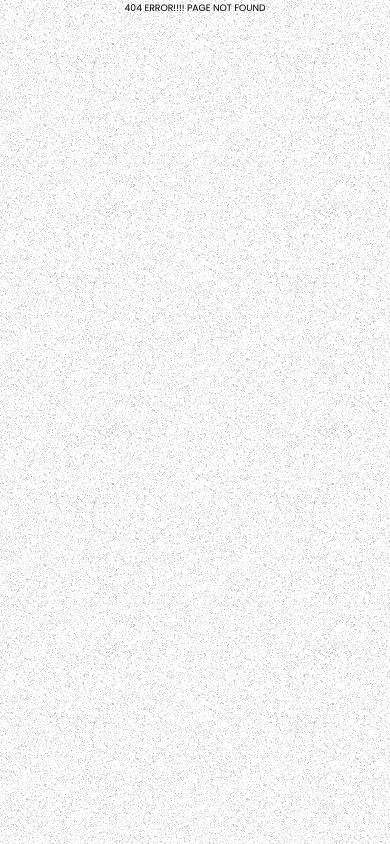
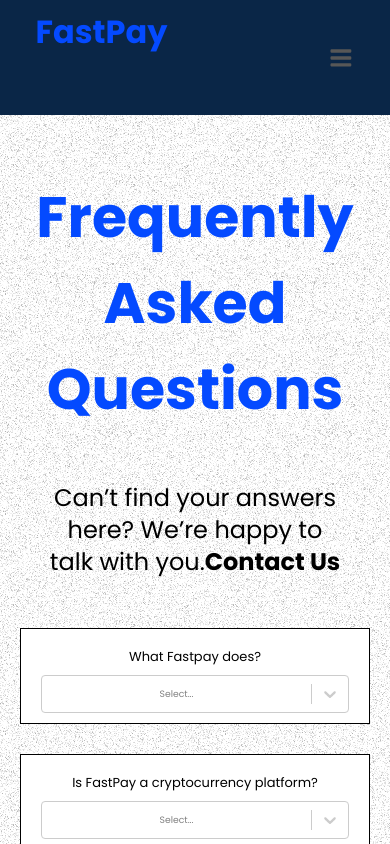
Before and after one commit to Smallstepss/FastPay, a React (Create React App) app in the folder fast-pay/: page /FAQS in a window 390 px wide. Before the commit this address had no page. Shown: the top 844 px of the page. Built offline with nearby package versions, Linux system fonts and the light colour scheme.

Commit message:
add FAQ page.Remove resources page

```diff
--- a/fast-pay/package.json
+++ b/fast-pay/package.json
@@ -11,6 +11,7 @@
     "react-icons": "^4.7.1",
     "react-router-dom": "^6.4.3",
     "react-scripts": "5.0.1",
+    "react-select": "^5.8.0",
     "web-vitals": "^2.1.4"
   },
   "scripts": {
@@ -37,5 +38,4 @@
       "last 1 safari version"
     ]
   }
-
 }
--- a/fast-pay/src/App.jsx
+++ b/fast-pay/src/App.jsx
@@ -3,7 +3,7 @@
 import AboutUs from "./pages/aboutUs/AboutUs"
 import ContactUs from "./pages/contactUs/ContactUs"
 import OurSolution from "./pages/ourSolution/OurSolution"
-import Resources from "./pages/resources/Resources"
+import FAQS from "./pages/FAQS/FAQS"
 import ErrorPage from "./pages/ErrorPage"
 
 
@@ -15,7 +15,7 @@
       <Route path="/" element={<OurSolution />} />
       <Route path="/ContactUs" element={<ContactUs />} />
       <Route path="/AboutUs" element={<AboutUs />} />
-      <Route path="/Resources" element={<Resources />} />
+      <Route path="/FAQS" element={<FAQS />} />
       <Route path="*" element={<ErrorPage />} />
 
     </Routes>
--- a/fast-pay/src/components/forms/ContactForm.jsx
+++ b/fast-pay/src/components/forms/ContactForm.jsx
@@ -54,8 +54,6 @@
     <div className='form-div'>
         <div className='form-group'>
 
-
-
           <label htmlFor='fullName' >Full Name   </label>
           <input
                 onChange={handleFullNameChange}
@@ -64,14 +62,11 @@
                 type="text"
                 name="fullName"
                 value={values.fullName}
-
           />
             {submitted && !values.fullName ?   <span id="full-name-error">Please enter a full name</span> : null}
     </div>
 
-
     <div className='form-group'>
-
 
      <label htmlFor='email' >Email   </label>
         <input
@@ -83,7 +78,6 @@
               value={values.email}
         />
             {submitted && !values.email ? <span id="email-error">Please enter an email address</span> : null}
-
 
     </div>
     </div>
@@ -126,13 +120,8 @@
           {submitted && !values.message ?<span id="message-error">Please enter a Message</span>: null}
   </div>
 
-      <button
+      <button   className='form-field-button' type="submit">      Send      </button>
 
-      className='form-field'
-      type="submit"
-      >
-       Send
-      </button>
     </form>
 
     </div>
--- a/fast-pay/src/components/navbar.css
+++ b/fast-pay/src/components/navbar.css
@@ -25,6 +25,9 @@
 .logo{
    font-size: 32px;
    color:#044AFF;
+}
+h1{
+    margin-bottom:50px;
 }
 
 .nav__links {
--- a/fast-pay/src/data.js
+++ b/fast-pay/src/data.js
@@ -14,7 +14,7 @@
   },
   { id: 2, name: "About us", path: "/AboutUs" },
   { id: 3, name: "Contact us", path: "/contactUs" },
-  { id: 4, name: "Resources", path: "/resources" }
+  { id: 4, name: "FAQS", path: "/FAQS" }
 ];
 
 export const ValueCards = [
--- /dev/null
+++ b/fast-pay/src/pages/FAQS/FAQS.css
@@ -0,0 +1,121 @@
+.FAQ-section{
+
+}
+
+.FAQ-container{
+    margin-left:80px;
+    margin-right:80px;
+
+}
+
+
+.FAQ-header{
+    margin-top:115px;
+    margin-inline:auto;
+    text-align:center;
+}
+
+
+.FAQ-header>h1{
+    font-size:57px;
+  padding-top:59px;
+  color: var(--color-primary-blue-blue-500, #044AFF);
+text-align: center;
+font-family: Poppins;
+font-size: 57px;
+font-style: normal;
+font-weight: 700;
+line-height: normal;
+}
+.FAQ-header>p{
+    color: var(--color-neutral-black, #000);
+text-align: center;
+
+/* Typography / Headline / Small */
+font-family: Poppins;
+font-size: 24px;
+font-style: normal;
+font-weight: 400;
+line-height: 32px; /* 133.333% */
+
+}
+
+.FAQ-body{
+    margin-top:50px;
+}
+.dropdown-container{
+    display:flex;
+    flex-direction:column;
+    width:90%;
+
+    padding:15px 25px;
+    justify-content:space-between;
+    align-items:flex-start;
+    border: 1px solid var(--color-black, #000);
+background: #FFF;
+margin-top:30px;
+}
+
+.FAQbox-3{
+    margin-bottom: 80px;
+}
+.question{
+    color: var(--color-black, #000);
+
+    /* Typography / Headline / Medium */
+    font-family: Poppins;
+    font-size: 18px;
+    font-style: normal;
+    font-weight: 400;
+    line-height: 36px; /* 128.571% */
+}
+
+.css-b62m3t-container{
+    width:100%;
+}
+
+
+
+@media screen and (max-width:950px){
+h1{
+    font-size:32px;
+}
+p{
+    font-size:1rem;
+}
+.dropdown-container{
+    width:100%;
+    padding:10px 20px;
+}
+.dropdown-container FAQbox-2{
+    width:100%;
+    }
+    .dropdown-container FAQbox-3{
+        width:100%;
+
+        }
+
+.question{
+    font-size:small;
+    line-height: none;
+}
+.dropdown{
+    width:105%;
+font-size:.75rem;
+}
+
+.FAQ-container{
+    margin-left:20px;
+    margin-right:20px;
+}
+
+}
+@media screen and (max-width:350px){
+
+
+
+}
+@media screen and (max-width:400px){
+
+
+}
--- /dev/null
+++ b/fast-pay/src/pages/FAQS/FAQS.jsx
@@ -0,0 +1,82 @@
+import React from 'react'
+import Navbar from '../../components/Navbar.jsx';
+import './FAQS.css';
+import Cta from "../../components/cta/Cta.jsx";
+import Footer from "../../components/Footer/Footer.jsx";
+import menuIcon from "../../images/menu-down.svg";
+import Select from 'react-select';
+
+const FAQS = () => {
+    const options1 = [
+        { value: 'option1', label: 'Lorem ipsum dolor sit amet, consectetur adipiscing elit, \n sed do eiusmod tempor \n incididunt ut labore et dolore magna aliqua.' },
+        // Add more options for the first dropdown here...
+      ];
+
+      const options2 = [
+        { value: 'option2', label: 'Lorem ipsum dolor sit amet, consectetur adipiscing elit,\n sed do eiusmod tempor \nincididunt ut labore et dolore magna aliqua. ' },
+        // Add more options for the first dropdown here...
+      ];
+
+      const options3 = [
+        { value: 'option3', label: 'Lorem ipsum dolor sit amet, consectetur adipiscing elit, \n sed do eiusmod tempor \n incididunt ut labore et dolore magna aliqua.' },
+        // Add more options for the first dropdown here...
+      ];
+
+  return (
+    <div>
+    <header>
+    <Navbar />
+    </header>
+<section className="FAQ-section">
+ <div className="FAQ-container">
+
+ <div className="FAQ-header">
+ <h1>Frequently Asked Questions</h1>
+
+ <p>Can’t find your answers here?
+We’re happy to <br/> talk with you.
+<b>Contact Us</b></p>
+
+</div>
+<div className='FAQ-body'>
+
+<div className="dropdown-container FAQbox-1">
+    <label for="dropdown-toggle-1" className="question">What Fastpay does?</label>
+    <Select options={options1}  className="css-b62m3t-container"/>
+
+   {/* <select className="dropdown" id="dropdown-toggle-1">
+        <option selected disabled hidden></option>
+        <option value="option1" className="dropdown-1">Lorem ipsum dolor sit amet, consectetur adipiscing elit,  <br /> sed do eiusmod tempor <br/> incididunt ut labore et dolore magna aliqua. </option>
+    </select> */}
+</div>
+
+<div className="dropdown-container FAQbox-2">
+    <label for="dropdown-toggle-2" className="question">Is FastPay a cryptocurrency platform?</label>
+    <Select options={options2} />
+   {/* <select className="dropdown" id="dropdown-toggle-2" >
+        <option selected disabled hidden></option>
+        <option value="option1" className="dropdown-2"> Lorem ipsum dolor sit amet, consectetur adipiscing elit, sed do eiusmod tempor incididunt ut labore et dolore magna aliqua. </option>
+    </select> */}
+</div>
+
+<div className="dropdown-container FAQbox-3">
+    <label for="dropdown-toggle-3" className="question">How can I receive money to my FastPay account?</label>
+    <Select options={options3} />
+    {/*<select className="dropdown" id="dropdown-toggle-3">
+        <option selected disabled hidden></option>
+        <option value="option1" className="dropdown-3">Lorem ipsum dolor sit amet, consectetur adipiscing elit, sed do eiusmod tempor incididunt ut labore et dolore magna aliqua. </option>
+    </select> */}
+</div>
+
+</div>
+
+ </div>
+</section>
+    <Cta />
+    <Footer />
+</div>
+
+  )
+}
+
+export default FAQS
--- a/fast-pay/src/pages/aboutUs/aboutUs.css
+++ b/fast-pay/src/pages/aboutUs/aboutUs.css
@@ -139,6 +139,15 @@
 }
 
 }
+
+@media screen and (max-width:1240px) {
+    .gallery-wrapper{
+        margin-top: 160px;
+          }
+    .story_container{
+        gap:4%;
+    }
+}
 @media screen and (max-width:940px) {
     .story_container{
         display:block;
@@ -156,13 +165,15 @@
     */
 
 }
-@media screen and (max-width:1240px) {
-    .gallery-wrapper{
-        margin-top: 160px;
-          }
-    .story_container{
-        gap:4%;
+@media screen and (max-width:450px) {
+    .story_section_content{
+        margin-top:0;
     }
+
+
+.story_section_content>h1{
+font-size:48px;
+}
 }
 
 
@@ -203,6 +214,19 @@
     padding-left: 286px;
 
 }
+
+@media only screen and (max-width:1320px){
+    .section2 >h1 {
+       font-size:36px;
+        padding:10px 70px;
+      }
+      .section2> p {
+         font-size:20px;
+         padding:5px 80px;
+         margin-top:0px;
+        }
+}
+
 @media screen and (max-width:600px) {
     .section2 h1{
         font-weight:bold;
@@ -215,16 +239,10 @@
     }
 
 }
-@media only screen and (max-width:1320px){
-    .section2 >h1 {
-       font-size:36px;
-        padding:10px 70px;
-      }
-      .section2> p {
-         font-size:20px;
-         padding:5px 80px;
-         margin-top:0px;
-        }
+@media screen and (max-width:400px) {
+    .section2 h1{
+        font-size:32px;
+    }
 }
 
 /*section2 At small and medium screens
@@ -513,6 +531,14 @@
         display:none;
     }
 }
+
+@media screen and (max-width:400px){
+.section5_head h1{
+    font-size:32px;
+  }
+
+}
+
 .values_img{
     position:relative;
     height:581px;
--- a/fast-pay/src/pages/contactUs/contactUs.css
+++ b/fast-pay/src/pages/contactUs/contactUs.css
@@ -89,6 +89,17 @@
   }
 
 }
+@media screen and (max-width:400px) {
+.c-hero__body{
+  padding-top:50px;
+}
+.c-head{
+  font-size:32px;
+}
+.c-para{
+  font-size:16px;
+}
+}
 
 /* *************SECTION2****************** */
 
@@ -97,9 +108,9 @@
 }
 
   .form-container {
-    width:  1239px;
-   margin-bottom:40px;
-    margin: auto;
+   /* width:  1239px;*/
+
+    margin: 40px 100px;
     /*
     box-shadow: 0 0 20px 0 rgba(0, 0, 0, 0.2), 0 5px 5px 0 rgba(0, 0, 0, 0.24);
     */
@@ -120,7 +131,8 @@
     display: flex;
     flex-direction: column;
     justify-content: space-evenly;
-    margin:40px 213px 40px 210px ;
+    padding:40px 210px;
+    box-sizing:content-box;
   }
   .success-message {
     font-family: "Roboto", sans-serif;
@@ -147,14 +159,15 @@
 
   }
   .form-group>input{
-    padding:28px;
-    width:400px;
+    padding:24px;
+    width:401.6px;
+    margin-right:19px;
     background-color: #F5F8FF;
   }
   .form-div{
     display:flex;
     flex-direction: row;
-gap:19px;
+   /* gap:19px;*/
     padding-bottom: 24px;
   }
   span {
@@ -170,17 +183,19 @@
     border-style: solid;
     border: 2px solid #ffa4a4;
   }
-  form> .form-field {
+  form> .form-field-button {
     background: #044AFF;
     color: white;
     cursor: pointer;
-    width: 816px;
+    width:818px;
+    padding:24px;
     font-family: 'Poppins';
     font-style: normal;
     font-weight: 700;
     font-size: 22px;
     line-height: 28px;
-padding:24px;
+    border-radius: 8px;
+
 
   }
 
@@ -190,17 +205,51 @@
     #msg-box{
         border-color:  #666666;
         background-color: #F5F8FF;
-        height:192px;
+        height:144px;
         margin-bottom:30px;
-
+        width: 818px;
+        padding:24px;
     }
     form>label{
         margin:0px;
      }
-     @media screen and (max-width:600px){
+
+     @media screen and (max-width:1175px){
+      .contact-form{
+        padding:40px 50px;
+      }
+      .form-container{
+        margin:40px 50px;
+      }
+     }
+
+     @media screen and (max-width:950px){
+      .form-group> input{
+        width:327.5px;
+      }
+      #msg-box{
+        width:670px;
+      }
+      form> .form-field-button {
+          width:670px;
+      }
+      .form-container{
+        margin:40px 10px;
+      }
+     }
+
+     @media screen and (max-width:750px){
+      #msg-box{
+        width:556px;
+      }
+      form> .form-field-button{
+        width:556px;
+      }
+      .form-group> input{
+        width:274px;
+      }
 
     }
-
         @media screen and (max-width:600px){
 label,input{
   width:100%;
@@ -217,11 +266,10 @@
   margin-left:70px;
 }
 #msg-box{
-  width:400px;
+  width:274px;
 }
-form>.form-field{
-  width:400px;
-
+form> .form-field-button{
+  width:274px;
 }
 .contact-head{
   font-size:30px;
@@ -233,7 +281,11 @@
 }
 
     }
+    @media screen and (max-width:600px){
+      .contact-form{margin:0;}
+    }
 
+    */
     /*===================section 3 ========================================*/
 
    .c-section3{
```
Also changed, not shown: fast-pay/src/images/menu-down.svg (added), fast-pay/src/pages/resources/Resources.jsx (added), fast-pay/src/pages/resources/resources.css (deleted), 1 other file (tests, documents, lock files or other folders). Lines whose indentation alone changed are shown as unchanged.
